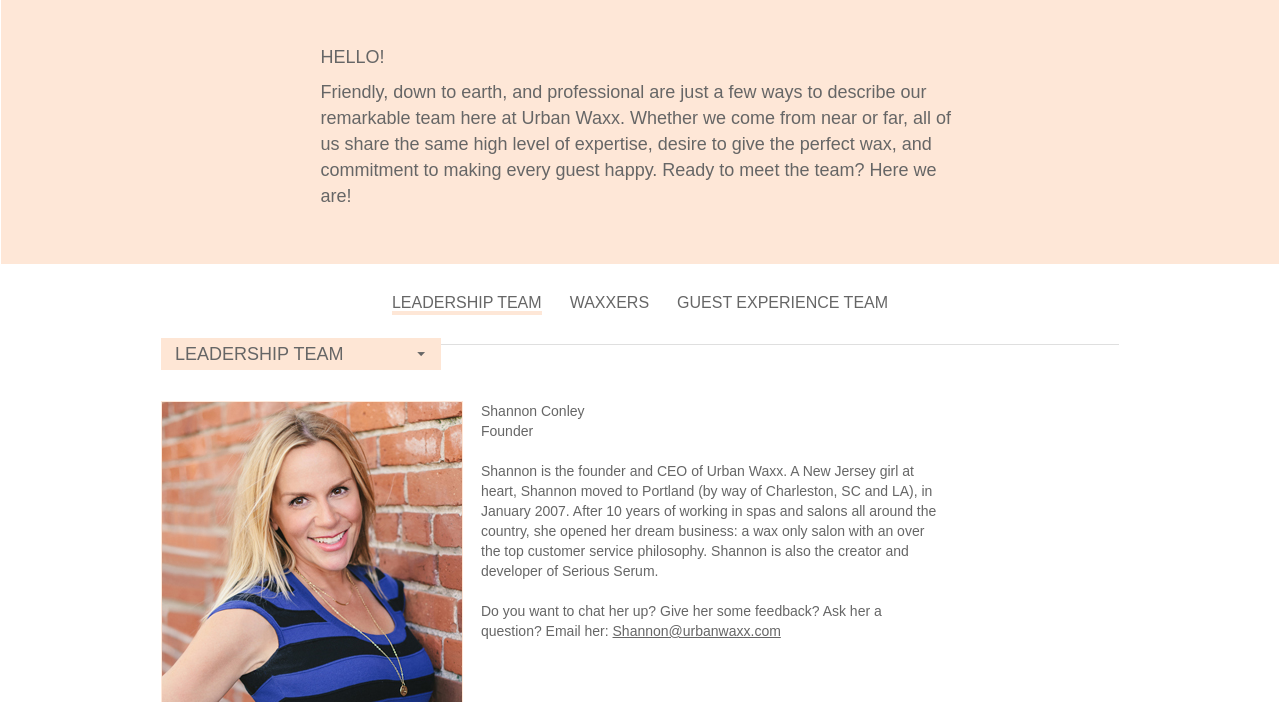
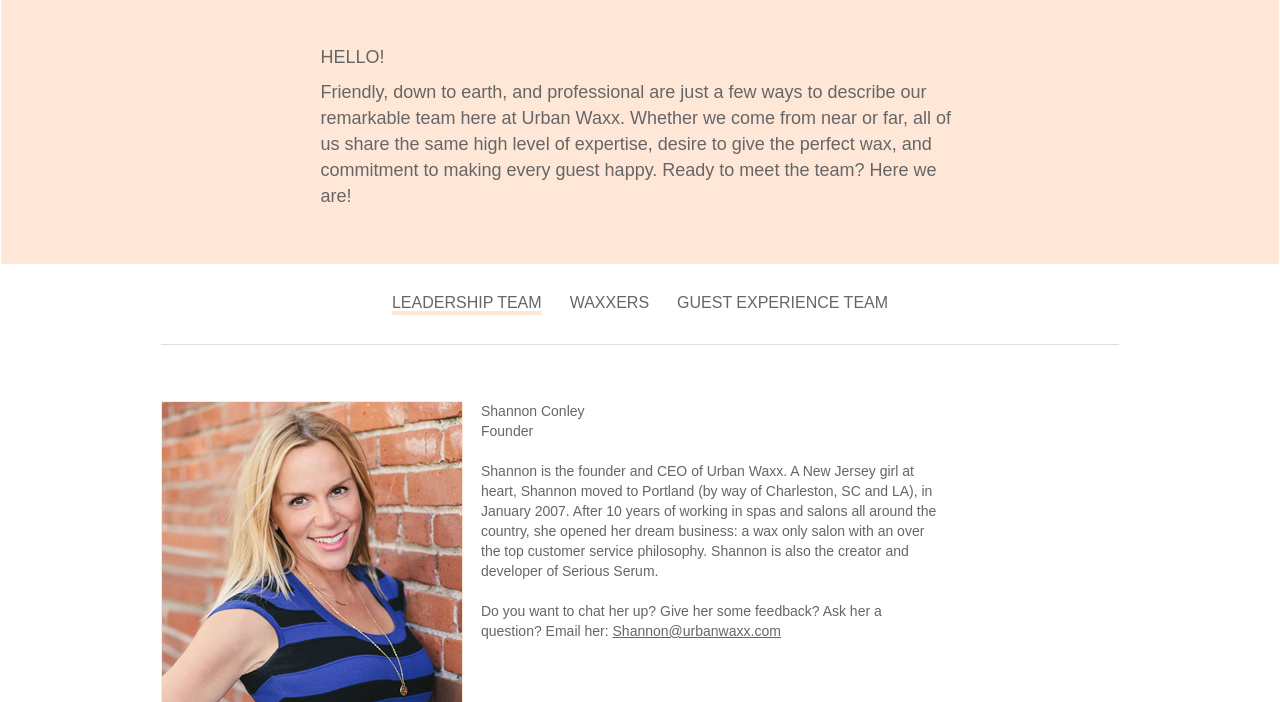
Before and after one commit to browniefed/urban, a PHP site: page /staff.html in a window 1280 px wide. Shown: the part 501-1203 px from the top of the page. Run offline with PHP 8.4, Linux system fonts and the light colour scheme; some libraries are stand-ins or nearby versions.

Commit message:
Fix staff selector

```diff
--- a/css/style.css
+++ b/css/style.css
@@ -1237,7 +1237,7 @@ h5 {
   display: none;
 }
 
-/* line 12, ../sass/_staffpage.scss */
+/* line 13, ../sass/_staffpage.scss */
 .staff_selector {
   text-align: center;
   margin: 0 auto;
@@ -1246,38 +1246,38 @@ h5 {
   width: 100%;
   border-bottom: 1px solid #dfdfdf;
 }
-/* line 21, ../sass/_staffpage.scss */
+/* line 22, ../sass/_staffpage.scss */
 .staff_selector .selected {
   border-bottom: 4px solid #fee7d7;
 }
-/* line 25, ../sass/_staffpage.scss */
+/* line 26, ../sass/_staffpage.scss */
 .staff_selector ul {
   display: inline-block;
   position: relative;
   padding: 0;
   margin: 30px 0 0 0;
 }
-/* line 32, ../sass/_staffpage.scss */
+/* line 33, ../sass/_staffpage.scss */
 .staff_selector li {
   margin: 0 14px;
   float: left;
   list-style: none;
   padding: 0;
 }
-/* line 39, ../sass/_staffpage.scss */
+/* line 40, ../sass/_staffpage.scss */
 .staff_selector a {
   text-decoration: none;
   color: #666;
 }
 
-/* line 45, ../sass/_staffpage.scss */
+/* line 46, ../sass/_staffpage.scss */
 .staff_categories {
   position: relative;
   margin: 0 auto;
   max-width: 958px;
   width: 100%;
 }
-/* line 51, ../sass/_staffpage.scss */
+/* line 52, ../sass/_staffpage.scss */
 .staff_categories h1 {
   font-size: 18px;
   line-height: 55px;
@@ -1288,7 +1288,7 @@ h5 {
   border-bottom: 1px solid #dfdfdf;
 }
 
-/* line 62, ../sass/_staffpage.scss */
+/* line 63, ../sass/_staffpage.scss */
 .staff_bio_lockup {
   position: relative;
   margin: 56px 0 0 0;
@@ -1296,25 +1296,25 @@ h5 {
   min-height: 380px;
   padding-left: 320px;
 }
-/* line 68, ../sass/_staffpage.scss */
+/* line 69, ../sass/_staffpage.scss */
 .staff_bio_lockup img {
   position: absolute;
   top: 0;
   left: 0;
   border: 1px solid #fee7d7;
 }
-/* line 74, ../sass/_staffpage.scss */
+/* line 75, ../sass/_staffpage.scss */
 .staff_bio_lockup .text {
   max-width: 459px;
 }
-/* line 77, ../sass/_staffpage.scss */
+/* line 78, ../sass/_staffpage.scss */
 .staff_bio_lockup .text p {
   font-size: 14px;
   color: #666666;
   line-height: 20px;
   margin: 20px 0;
 }
-/* line 83, ../sass/_staffpage.scss */
+/* line 84, ../sass/_staffpage.scss */
 .staff_bio_lockup a {
   color: #666;
   text-decoration: underline;
@@ -1443,20 +1443,20 @@ h5 {
   }
 
   /* line 64, ../sass/_responsive.scss */
-  select.staff_select_mobile {
+  .staff_select_mobile {
     display: inline-block;
   }
 
-  /* line 67, ../sass/_responsive.scss */
+  /* line 68, ../sass/_responsive.scss */
   ul.staff_select_large {
     display: none;
   }
 
-  /* line 72, ../sass/_responsive.scss */
+  /* line 73, ../sass/_responsive.scss */
   .staff_bio_lockup {
     padding: 20px;
   }
-  /* line 74, ../sass/_responsive.scss */
+  /* line 75, ../sass/_responsive.scss */
   .staff_bio_lockup img {
     position: relative;
   }
--- a/sass/_responsive.scss
+++ b/sass/_responsive.scss
@@ -61,11 +61,12 @@
         }
    }
 
-   select.staff_select_mobile {
+   .staff_select_mobile {
     display: inline-block
    }
+
    ul.staff_select_large {
-    display: none;
+        display: none;
    }
 
 
--- a/sass/_staffpage.scss
+++ b/sass/_staffpage.scss
@@ -9,6 +9,7 @@
 .staff_select_mobile {
     display: none;
 }
+
 .staff_selector {
 
   text-align: center;
--- a/staff.html
+++ b/staff.html
@@ -141,20 +141,20 @@
             </div>
             <div class="staff_selector">
                 <ul class="staff_select_large">
-                    <li class="selected"><a href="#">LEADERSHIP TEAM</a></li>
-                    <li class=""><a href="#">WAXXERS</a></li>
-                    <li class=""><a href="#">GUEST EXPERIENCE TEAM</a></li>
+                    <li class="selected"><a href="#" id="bios_leadership">LEADERSHIP TEAM</a></li>
+                    <li class=""><a href="#" id="bios_waxxers">WAXXERS</a></li>
+                    <li class=""><a href="#" id="bios_guest">GUEST EXPERIENCE TEAM</a></li>
                 </ul>
-                <div class="styled-select">
-                    <select id="staff_select_mobile" class="staff_select_mobile">
-                        <option>LEADERSHIP TEAM</option>
-                        <option>WAXXERS</option>
-                        <option>GUEST EXPERIENCE TEAM</option>
+                <div class="styled-select staff_select_mobile">
+                    <select id="staff_select_mobile">
+                        <option value="bios_leadership">LEADERSHIP TEAM</option>
+                        <option value="bios_waxxers">WAXXERS</option>
+                        <option value="bios_guest">GUEST EXPERIENCE TEAM</option>
                     </select>
                 </div>
             </div>
             <div class="staff_categories">
-                <div id="bios_leadership" style="display: block;">
+                <div class="bios_leadership bio_section" style="display: block;">
                     <div class="staff_bio_lockup">
                         <img src="img/bios/01_Shannon_Conley_300x300.jpg">
                         <div class="text">
@@ -194,7 +194,7 @@
                         </div>
                     </div>
                 </div>
-                <div id="bios_waxxers" style="display: none;">
+                <div class="bios_waxxers bio_section" style="display: none;">
                     <h1>PORTLAND LOCATION</h1>
                     <div id="shuffle-pdx">
                         <div class="staff_bio_lockup">
@@ -421,7 +421,7 @@
                     </div>
                 </div>
                 <!-- END WAXXERS -->
-                <div id="bios_guest" style="display: none;">
+                <div class="bios_guest bio_section" style="display: none;">
                     <h1>PORTLAND LOCATION</h1>
                     <div id="shuffle-pdx-guest">
                         <div class="staff_bio_lockup">
@@ -628,6 +628,7 @@
                 </div>
             </div>
         </div>
+        <script src="https://code.jquery.com/jquery-1.11.2.min.js"></script>
         <script src="js/slideout.js"></script>
         <script>
         var slideout = new Slideout({
@@ -638,6 +639,22 @@
             onTranslate: function(param, translate) {},
             onTransition: function(param, transition) {}
         });
+
+        $('#staff_select_mobile').on('change', function() {
+            selectSection($(this).val());
+        });
+        $('.staff_select_large a').on('click', function(e) {
+            e.preventDefault();
+            $('.staff_select_large li').removeClass('selected');
+            $(this).parent().addClass('selected');
+            selectSection($(this).attr('id'));
+        });
+
+        function selectSection(selectClass) {
+            $('.bio_section').hide();
+            $('.' + selectClass).show();
+        }
+
         </script>
 </body>
 
```
